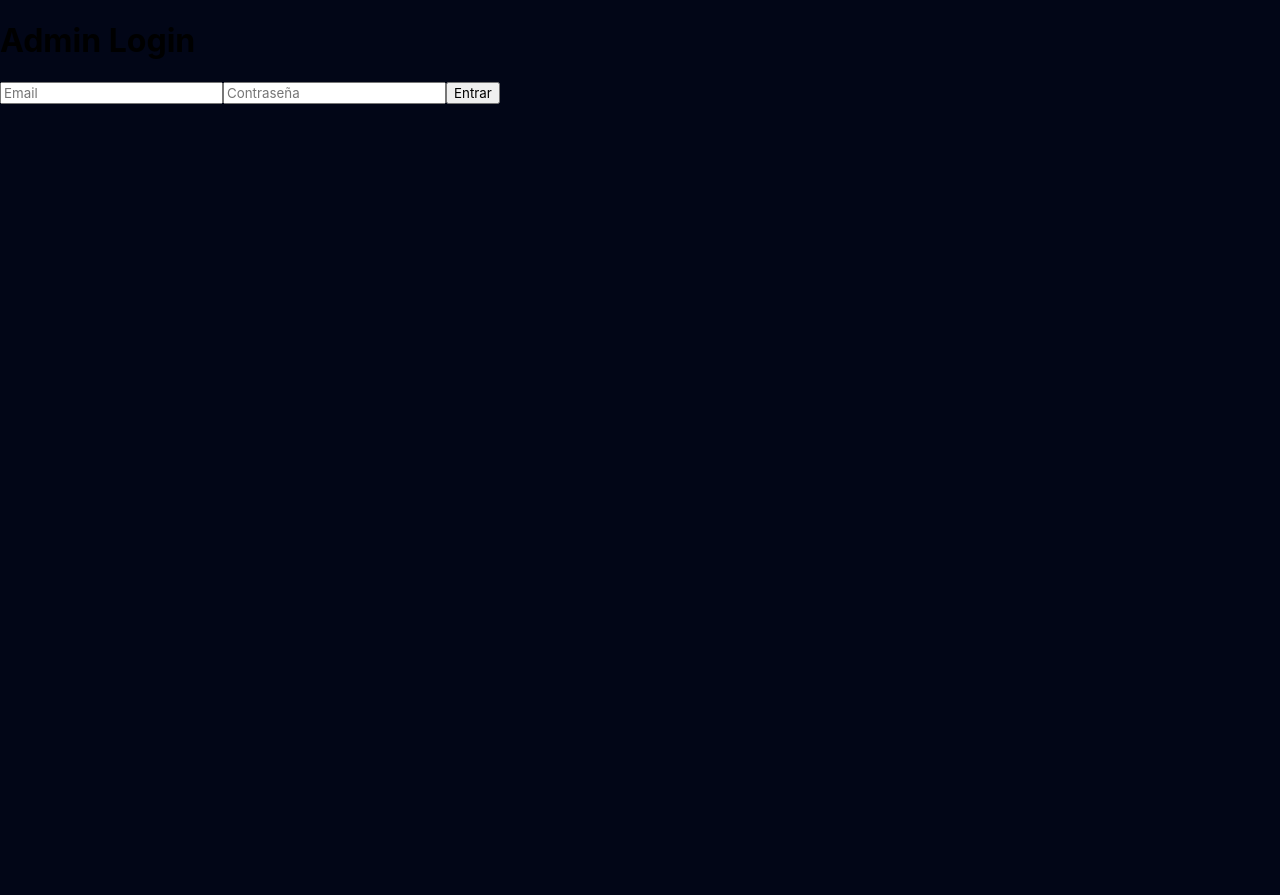
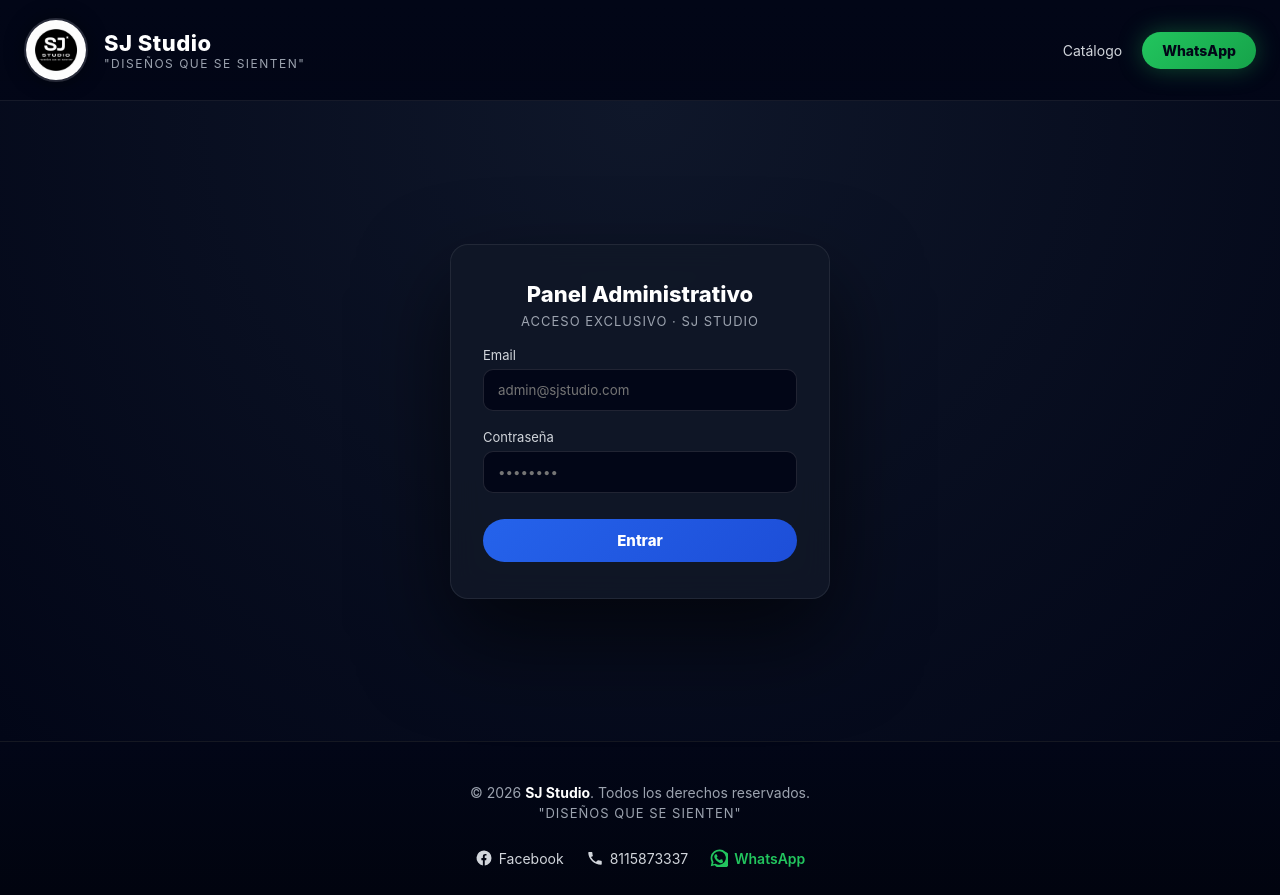
Before and after one commit to jesuscruz12/JS-Studio-Frontend, a React (Vite) app: page /login in a window 1280 px wide. Before the commit the page ends 800 px from the top, so only its background shows below. Built offline with nearby package versions, Linux system fonts and the light colour scheme.

Commit message:
correccion de rutas JS Studio

```diff
--- a/src/pages/Admin.jsx
+++ b/src/pages/Admin.jsx
@@ -1,6 +1,6 @@
 import { useEffect, useState } from "react";
 import api from "../api/axios";
-import "../styles/admin.css";
+import "../styles/Admin.css";
 
 const CATEGORIES = [
   "Religioso",
--- a/src/pages/Login.jsx
+++ b/src/pages/Login.jsx
@@ -1,5 +1,8 @@
 import { useState } from "react";
 import api from "../api/axios";
+import Header from "../components/Header";
+import Footer from "../components/Footer";
+import "../styles/login.css";
 
 export default function Login() {
   const [email, setEmail] = useState("");
@@ -11,58 +14,52 @@ export default function Login() {
     setError("");
 
     try {
-      const res = await api.post("/auth/login", {
-        email,
-        password,
-      });
-
+      const res = await api.post("/auth/login", { email, password });
       localStorage.setItem("token", res.data.token);
-
       window.location.href = "/admin";
-    } catch (err) {
+    } catch {
       setError("Credenciales incorrectas");
     }
   };
 
   return (
-    <div className="min-h-screen flex items-center justify-center bg-gray-900">
-      <form
-        onSubmit={handleSubmit}
-        className="bg-gray-800 p-8 rounded-lg w-80"
-      >
-        <h1 className="text-white text-2xl font-bold mb-6 text-center">
-          Admin Login
-        </h1>
+    <>
+      <Header />
 
-        {error && (
-          <p className="text-red-400 text-sm mb-4 text-center">{error}</p>
-        )}
+      <main className="login-wrapper">
+        <form className="login-card" onSubmit={handleSubmit}>
+          <h1>Panel Administrativo</h1>
+          <p className="login-subtitle">Acceso exclusivo · SJ Studio</p>
 
+          {error && <div className="login-error">{error}</div>}
+
+          <div className="login-field">
+            <label>Email</label>
             <input
               type="email"
-          placeholder="Email"
-          className="w-full mb-3 px-3 py-2 rounded bg-gray-700 text-white outline-none"
+              placeholder="admin@sjstudio.com"
               value={email}
               onChange={(e) => setEmail(e.target.value)}
               required
             />
+          </div>
 
+          <div className="login-field">
+            <label>Contraseña</label>
             <input
               type="password"
-          placeholder="Contraseña"
-          className="w-full mb-4 px-3 py-2 rounded bg-gray-700 text-white outline-none"
+              placeholder="••••••••"
               value={password}
               onChange={(e) => setPassword(e.target.value)}
               required
             />
+          </div>
 
-        <button
-          type="submit"
-          className="w-full bg-blue-600 hover:bg-blue-700 text-white py-2 rounded font-semibold"
-        >
-          Entrar
-        </button>
+          <button type="submit">Entrar</button>
         </form>
-    </div>
+      </main>
+
+      <Footer />
+    </>
   );
 }
--- /dev/null
+++ b/src/styles/login.css
@@ -0,0 +1,104 @@
+/* WRAPPER */
+.login-wrapper {
+  min-height: calc(100vh - 160px); /* header + footer */
+  display: flex;
+  align-items: center;
+  justify-content: center;
+  background: radial-gradient(circle at top, #0f172a, #020617);
+  padding: 40px 20px;
+}
+
+/* CARD */
+.login-card {
+  width: 100%;
+  max-width: 380px;
+  background: rgba(17, 24, 39, 0.85);
+  backdrop-filter: blur(14px);
+  border-radius: 18px;
+  padding: 36px 32px;
+  border: 1px solid rgba(255,255,255,0.08);
+  box-shadow: 0 40px 90px rgba(0,0,0,0.6);
+  color: white;
+  text-align: center;
+}
+
+/* TITLES */
+.login-card h1 {
+  margin: 0;
+  font-size: 22px;
+  font-weight: 800;
+}
+
+.login-subtitle {
+  margin-top: 6px;
+  font-size: 13px;
+  color: #9ca3af;
+  letter-spacing: 1px;
+  text-transform: uppercase;
+}
+
+/* ERROR */
+.login-error {
+  margin: 16px 0;
+  padding: 10px;
+  border-radius: 8px;
+  background: rgba(239, 68, 68, 0.15);
+  color: #f87171;
+  font-size: 14px;
+}
+
+/* FIELDS */
+.login-field {
+  text-align: left;
+  margin-top: 18px;
+}
+
+.login-field label {
+  font-size: 13px;
+  color: #d1d5db;
+  margin-bottom: 6px;
+  display: block;
+}
+
+.login-field input {
+  width: 100%;
+  padding: 12px 14px;
+  border-radius: 10px;
+  background: #020617;
+  border: 1px solid rgba(255,255,255,0.12);
+  color: white;
+  outline: none;
+  transition: border-color 0.2s ease, box-shadow 0.2s ease;
+}
+
+.login-field input:focus {
+  border-color: #2563eb;
+  box-shadow: 0 0 0 2px rgba(37,99,235,0.25);
+}
+
+/* BUTTON */
+.login-card button {
+  margin-top: 26px;
+  width: 100%;
+  padding: 12px;
+  border-radius: 999px;
+  border: none;
+  background: linear-gradient(135deg, #2563eb, #1d4ed8);
+  color: white;
+  font-weight: 800;
+  font-size: 15px;
+  cursor: pointer;
+  transition: transform 0.15s ease, box-shadow 0.15s ease;
+}
+
+.login-card button:hover {
+  transform: translateY(-2px);
+  box-shadow: 0 15px 35px rgba(37,99,235,0.4);
+}
+
+/* RESPONSIVE */
+@media (max-width: 480px) {
+  .login-card {
+    padding: 28px 22px;
+  }
+}
```
Lines whose indentation alone changed are shown as unchanged.
